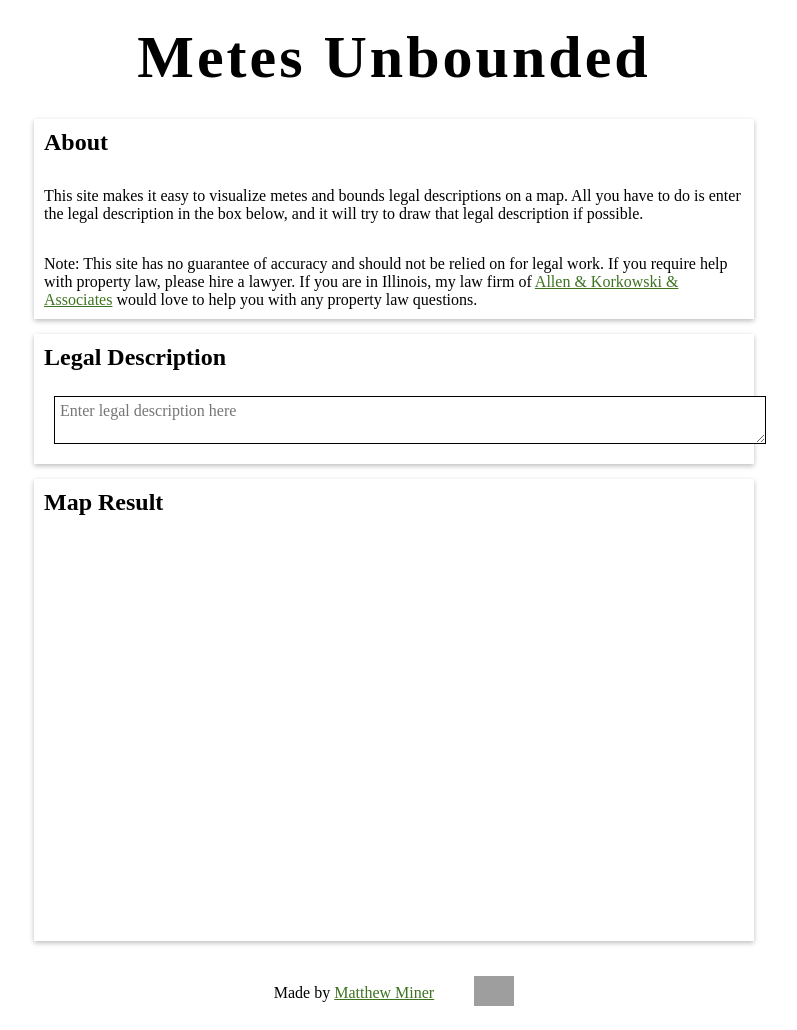
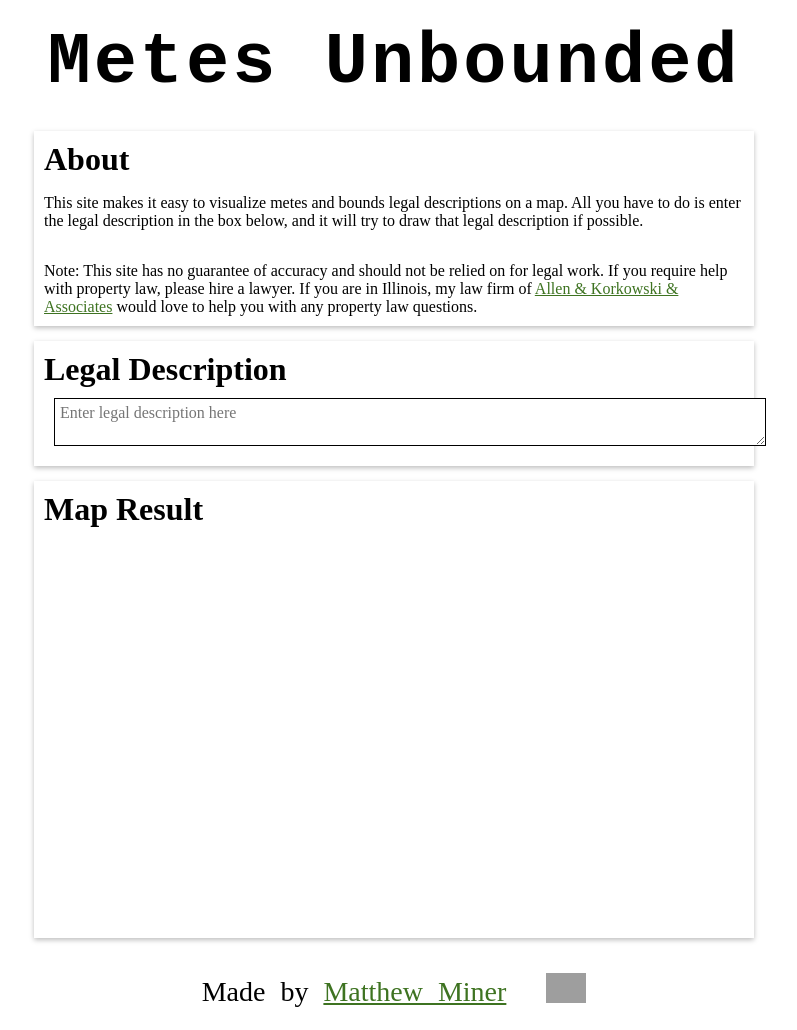
Before and after one commit to mminer237/metes-unbounded, a Jekyll site: the page built from index.html, in a window 1280 px wide. Shown: the whole page, without its empty margins (246-1043 px from the left). Built offline with Jekyll 4.4.1, drawn with Linux system fonts in a browser that asks for light colours; some web fonts are replaced; grey boxes are pictures that could not be loaded.

Commit message:
Change header & footer font

```diff
--- a/_config.yml
+++ b/_config.yml
@@ -11,8 +11,8 @@ sourceUrl: https://github.com/mminer237/metes-unbounded
 lightThemeColor: "#ACDA88"
 darkThemeColor: "#3E7321"
 
-# googleFonts:
-#   - Roboto:500
+googleFonts:
+  - Geo
 
 defaults:
   -
--- a/css/style.scss
+++ b/css/style.scss
@@ -69,8 +69,9 @@ header {
 	}
 }
 h1 {
-	font-size: 60px;
-	line-height: 60px;
+	font-family: 'Geo', monospace;
+	font-size: 72px;
+	line-height: 72px;
 }
 header, footer {
 	text-align: center;
@@ -117,11 +118,12 @@ section, article, details {
 	align-items: flex-start;
 }
 h2, h2 a, h3, h4, h5, h6, summary {
+	font-family: 'Geo', serif;
 	font-weight: bold;
-	margin: 0 0 15px 0;
+	margin: 0;
 }
 h2, summary {
-	font-size: 24px;
+	font-size: 32px;
 }
 summary {
 	cursor: pointer;
@@ -166,6 +168,9 @@ textarea {
 footer {
 	align-items: center;
 	display: flex;
+	font-family: Geo;
+	font-size: 28px;
+	word-spacing: 8px;
 	justify-content: center;
 	> * {
 		padding: 20px;
```
